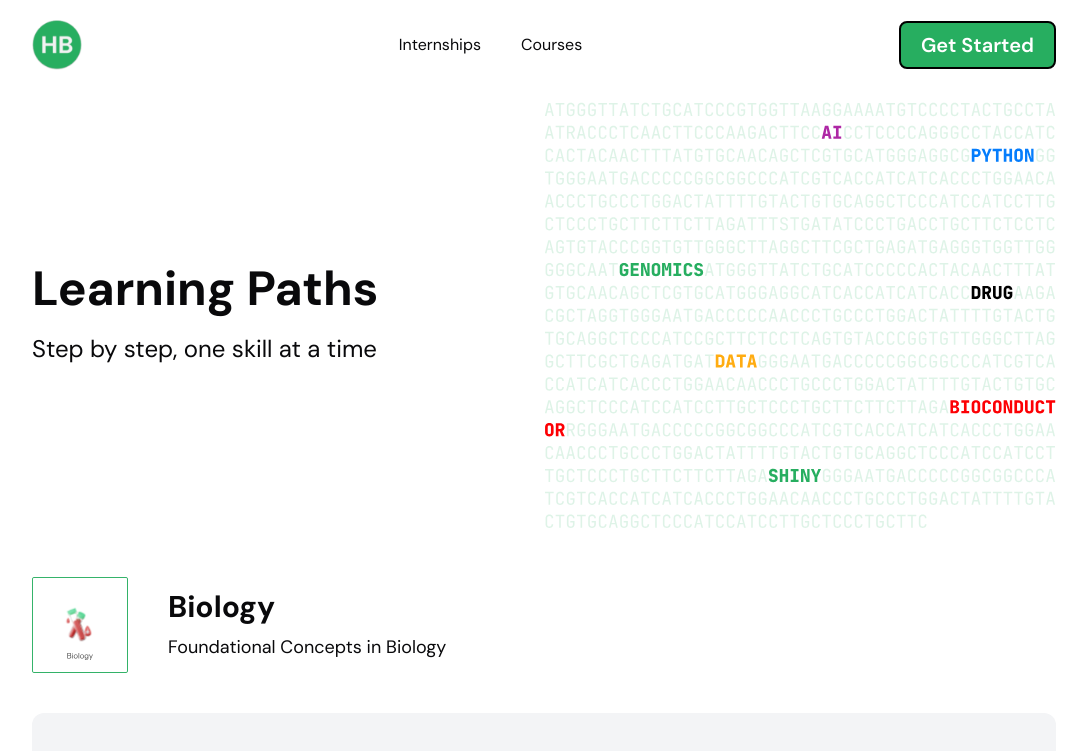
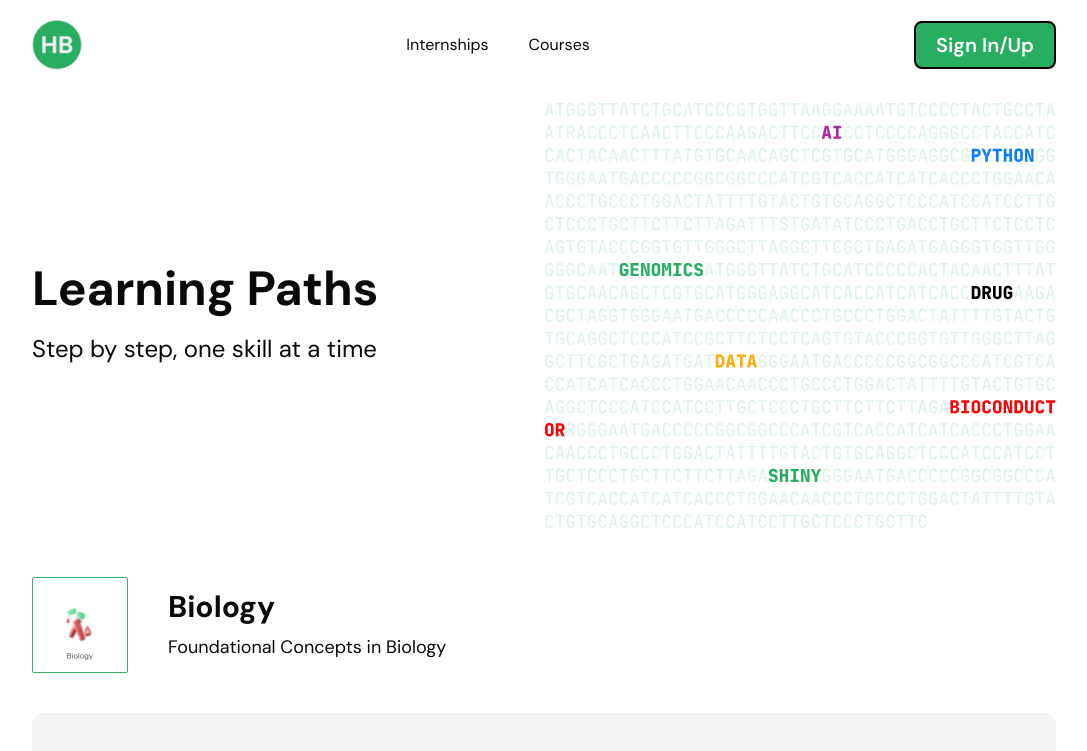
Before and after one commit to josoga2/cancer-internship, a Next.js app: page /learning in a window 1280 px wide. Shown: the top 751 px of the page, without its empty margins (96-1183 px from the left). Built offline with nearby package versions, Linux system fonts and the light colour scheme.

Commit message:
register

```diff
--- a/src/app/register/page.tsx
+++ b/src/app/register/page.tsx
@@ -72,23 +72,23 @@ export default function Login() {
                                 {error && <p className='text-red-500 text-center'>{error}</p>}
 
                                 <div className="grid gap-2">
-                                    <Label htmlFor="email" className='text-lg'>Email</Label>
+                                    <Label className='text-lg'>Email</Label>
                                     <Input id="email" type="text" placeholder="you@mail.com" value={email} onChange={(e) => setEmail((e.target as HTMLInputElement).value)} required className='bg-blue-50 text-lg placeholder:text-lg py-6' />
                                 </div>
 
                                 <div className="grid gap-2">
-                                    <Label htmlFor="username" className='text-lg'>Username</Label>
+                                    <Label className='text-lg'>Username</Label>
                                     <Input id="username" type="text" placeholder="myUniqueUserName" value={username} onChange={(e)=>setUsername(e.target.value)} required className='bg-blue-50 text-lg placeholder:text-lg py-6' />
                                 </div>
 
                                 <div className="grid gap-2">
                                     <Label htmlFor="password" className='text-lg'>Password</Label>
-                                    <Input id="password" type="password" placeholder="Password" required value={password} onChange={(e)=>setPassword(e.target.value)}  className='bg-blue-50 text-lg placeholder:text-lg py-6'/>
+                                    <Input  type="password" placeholder="Password" required value={password} onChange={(e)=>setPassword(e.target.value)}  className='bg-blue-50 text-lg placeholder:text-lg py-6'/>
                                 </div>
 
                                 <div className="grid gap-2">
                                     <Label htmlFor="password" className='text-lg'>Confirm Password</Label>
-                                    <Input id="password" type="password" placeholder="Confirm Password" value={confirmPassword} onChange={(e)=>setConfirmPassword(e.target.value)} required  className='bg-blue-50 text-lg placeholder:text-lg py-6'/>
+                                    <Input  type="password" placeholder="Confirm Password" value={confirmPassword} onChange={(e)=>setConfirmPassword(e.target.value)} required  className='bg-blue-50 text-lg placeholder:text-lg py-6'/>
                                 </div>
 
                                 <a onClick={handleLogin} className='w-full'>
--- a/src/components/Nav/navbar.tsx
+++ b/src/components/Nav/navbar.tsx
@@ -17,7 +17,7 @@ export default function Navbar() {
           <a href='/internship'>Internships</a>
           <a href='https://thehackbio.com/'>Courses</a>
         </div>
-        <a href='/login'><button className='border-2 border-black bg-hb-green rounded-lg px-5 text-white text-xl font-semibold py-2'>Get Started</button></a>
+        <a href='/login'><button className='border-2 border-black bg-hb-green rounded-lg px-5 text-white text-xl font-semibold py-2'>Sign In/Up</button></a>
     </div>
 
 
@@ -40,7 +40,7 @@ export default function Navbar() {
             <a href="https://thehackbio.com/" className="text-lg font-medium text-black">Courses</a>
             <a href="/login">
               <button className="border-2 border-black bg-hb-green rounded-lg px-6 text-white text-lg font-semibold py-2 w-full">
-                Get Started
+                Sign In/Up
               </button>
             </a>
           </div>
```
